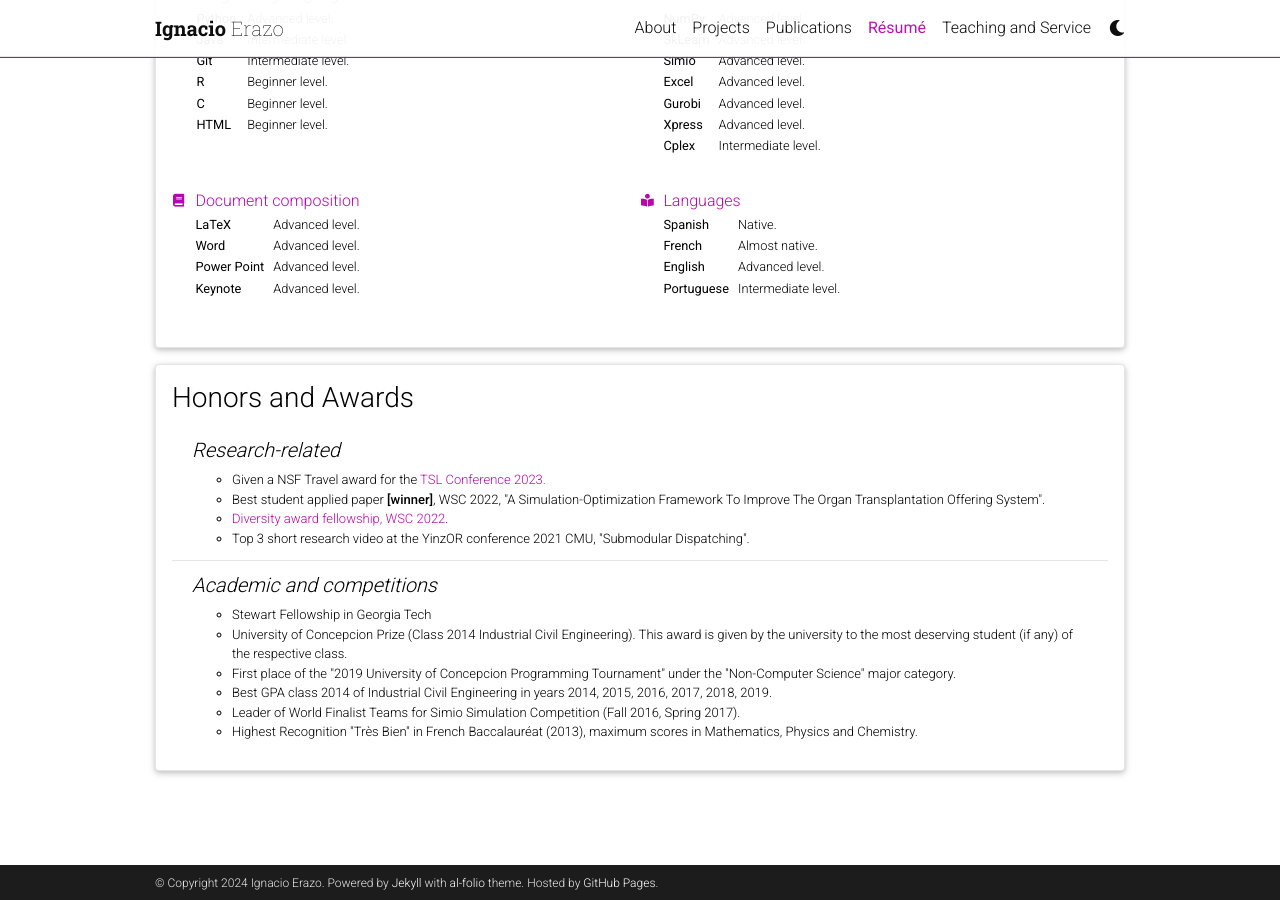
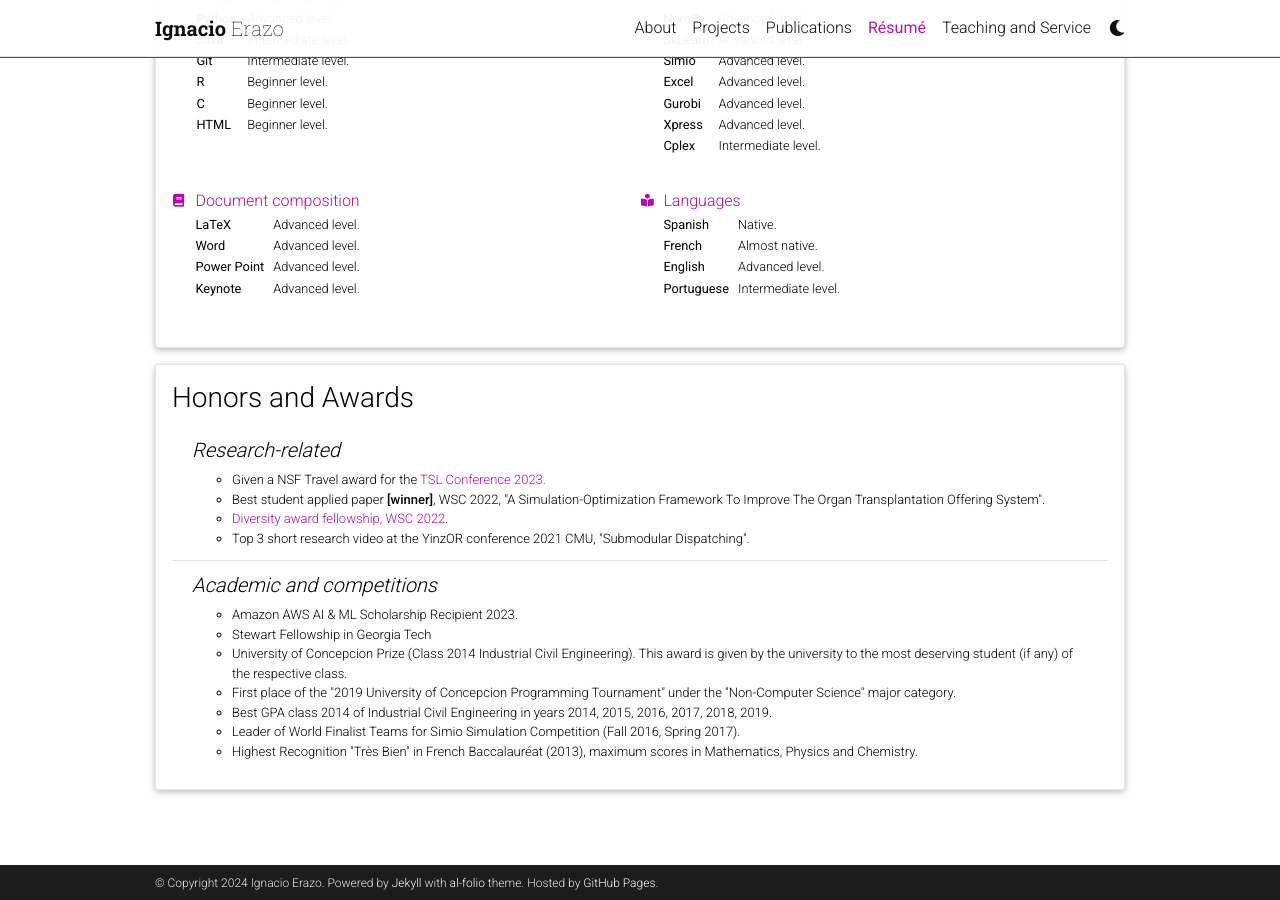
Before and after one commit to ierazo/ierazo.github.io, a Jekyll site: the page built from _pages/resume.md, in a window 1280 px wide and 900 px high, scrolled down 2389 px. Built offline with Jekyll 4.4.1, drawn with Linux system fonts in a browser that asks for light colours; comment, search, counter and statistics services are not loaded; a style sheet for code colours, icons or effects is not loaded.

Commit message:
completed resume

```diff
--- a/_data/cv.yml
+++ b/_data/cv.yml
@@ -187,6 +187,7 @@
         - Top 3 short research video at the YinzOR conference 2021 CMU, "Submodular Dispatching".
     - title: Academic and competitions
       items:
+        - Amazon AWS AI & ML Scholarship Recipient 2023.
         - Stewart Fellowship in Georgia Tech
         - University of Concepcion Prize (Class 2014 Industrial Civil Engineering). This award is given by the university to the most deserving student (if any) of the respective class.
         - First place of the "2019 University of Concepcion Programming Tournament" under the "Non-Computer Science" major category.
```
